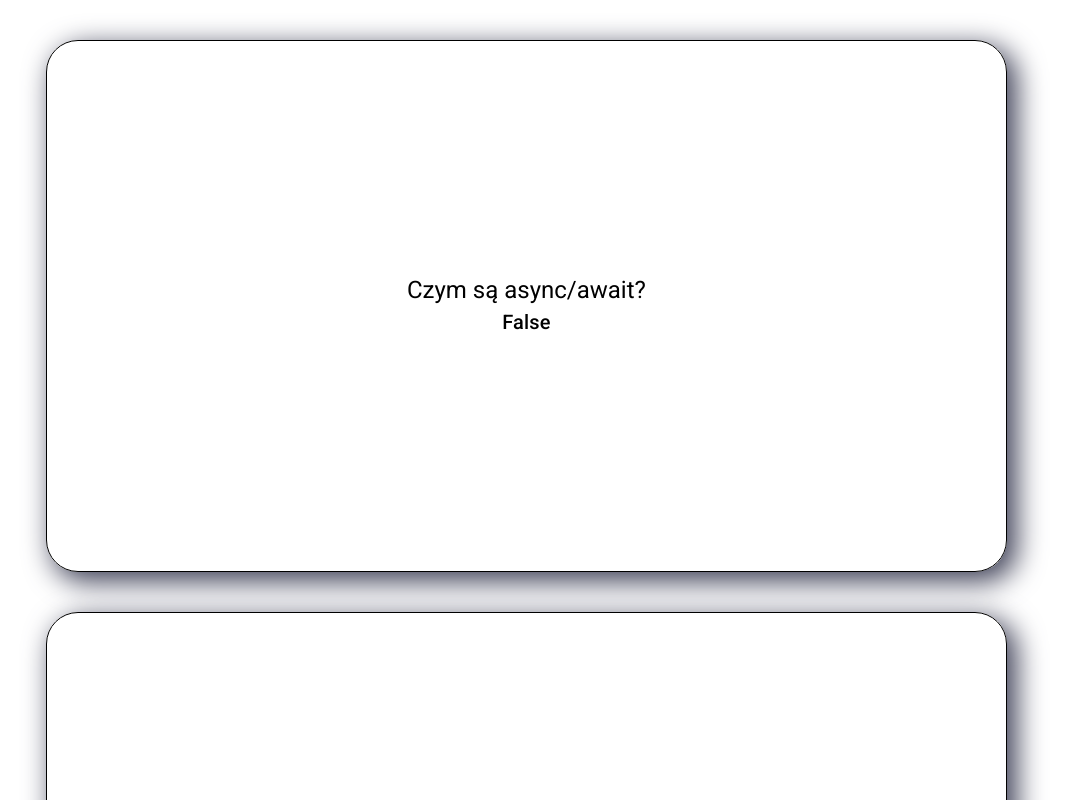
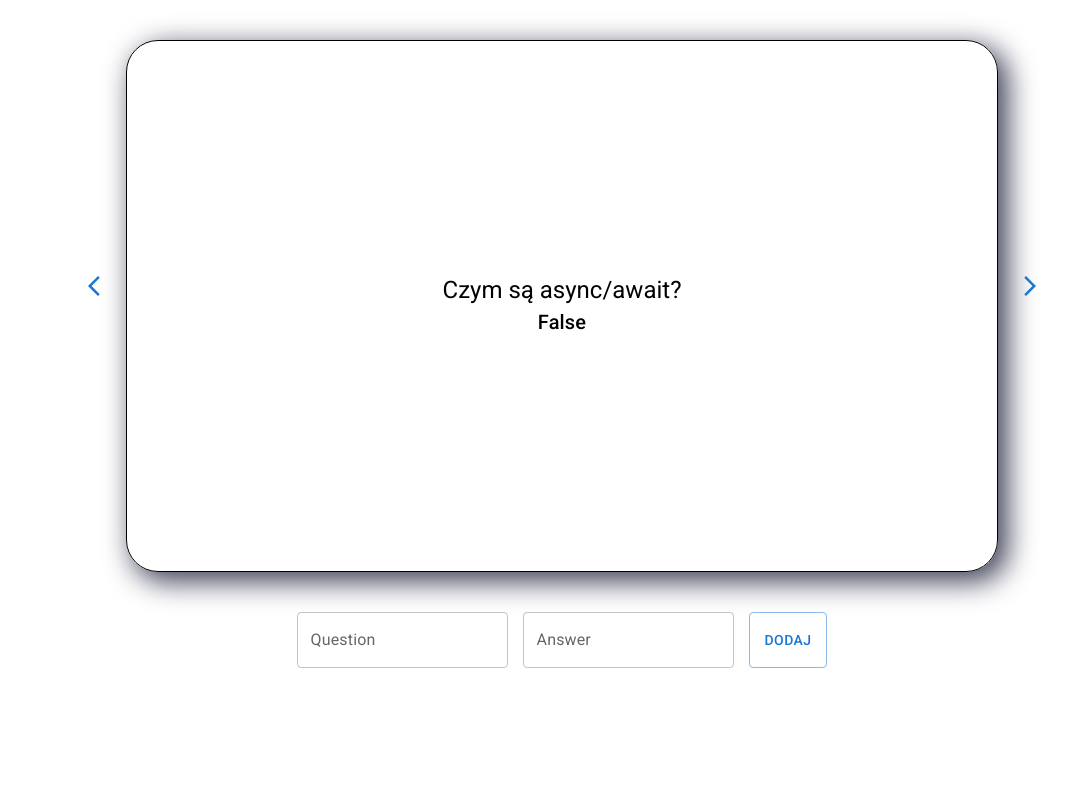
Before and after one commit to julianowicka/flashcard-typescript, a React (Create React App) app: page / in a window 1280 px wide. Shown: the top 800 px of the page, without its empty margins (78-1146 px from the left). Built offline with nearby package versions, Linux system fonts and the light colour scheme.

Commit message:
Add forward and back button

```diff
--- a/src/App.tsx
+++ b/src/App.tsx
@@ -3,26 +3,14 @@ import './App.css';
 import Flashcard from "./components/Flashcard/Flashcard";
 import {Button, TextField} from "@mui/material";
 import {FlashcardModel} from "./components/Flashcard/FlashcardModel";
+import ArrowForwardIosIcon from '@mui/icons-material/ArrowForwardIos';
+import ArrowBackIosNewIcon from '@mui/icons-material/ArrowBackIosNew';
+import {mockFlashcards} from "./components/Flashcard/util/mockFlashcards";
 
 function App() {
+    const [flashcards, setFlashcards] = useState(mockFlashcards());
 
-    const mockFlashcard = (): FlashcardModel[] => {
-
-        let mockFlashcards: FlashcardModel[] = [];
-        mockFlashcards.push({
-            question: "Czym są async/await?",
-            answer: "Obydwa słowa kluczowe wiążą się z obietnicami. Pierwsze z nich - async - wstawione przed deklaracją funkcji sprawi, że taka funkcja zwróci obietnicę. Drugie z nich - await - może wystąpić tylko wewnątrz funkcji poprzedzonej przez async i powinno się znaleźć przed wykonaniem funkcji asynchronicznej. Sprawi, że wykonanie nie przejdzie dalej, dopóki obietnica nie zostanie wykonana. Dzięki temu asynchroniczny kod przypomina swoim zachowaniem kod synchroniczny.\n",
-            isLearned: false,
-        });
-        mockFlashcards.push({
-            question: "Czym jest obietnica (promise)?",
-            answer: "Obietnice to obiekty, które reprezentują wykonanie (sukcesem lub porażką) operacji asynchronicznej. Są tak nazwane, bo wykonywana funkcja asynchroniczna musi złożyć obietnicę dostarczenia w przyszłości wartości. Po zakończeniu operacji asynchronicznej jej wynik może zostać obsłużony przez wywołanie na obietnicy metody then.",
-            isLearned: false,
-        });
-
-        return mockFlashcards
-    }
-    const [flashcards, setFlashcards] = useState(mockFlashcard());
+    const [currentFlashcard, setCurrentFlashcard] = useState(flashcards[0]);
 
     const toggleIsLearned = (index: number, checked: boolean) => {
         const newFlashcard: FlashcardModel[] = [...flashcards];
@@ -49,8 +37,14 @@ function App() {
         setFlashcards(newFlashcards);
         setAnswerInputValue("");
         setQuestionInputValue("");
+        alert(newFlashcards.map((f)=>f.question));
 
     }
+
+    const flashcardWidth = () => {
+        return Math.min(1000, window.innerWidth);
+    }
+
 
     return (
         <div className="App" style={{
@@ -58,21 +52,33 @@ function App() {
             flexDirection: "column",
             alignItems: "center"
         }}>
+            <div
 
-            {
-                flashcards.map(
-                    (flashcard: FlashcardModel, index: number) => (
-                        <span key={index}>
-                        <Flashcard
-                            answer={flashcard.answer}
-                            question={flashcard.question}
-                            isLearned={flashcard.isLearned}
-                            toggleIsLearnedFunction={toggleIsLearned}
-                            flashcardIndex={index}
-                        />
-                    </span>)
-                )
-            }
+                style={{
+                    display: "flex",
+                    width: flashcardWidth() + "px",
+                }}
+            >
+                <Button variant="text"
+                        style={{width: "30px"}}
+                >
+                    <ArrowBackIosNewIcon/>
+                </Button>
+                <Flashcard
+                    answer={currentFlashcard.answer}
+                    question={currentFlashcard.question}
+                    isLearned={currentFlashcard.isLearned}
+                    toggleIsLearnedFunction={toggleIsLearned}
+                    flashcardIndex={0}
+                />
+                <Button variant="text"
+                        style={{width: "30px"}}
+                >
+                    <ArrowForwardIosIcon/>
+                </Button>
+            </div>
+
+
             <div style={{margin: "40px 0 200px 0"}}>
                 <TextField label="Question" variant="outlined" onChange={handleChangeQuestion}
                            value={questionInputValue}/>
--- a/src/components/Flashcard/Flashcard.tsx
+++ b/src/components/Flashcard/Flashcard.tsx
@@ -18,9 +18,6 @@ export const Flashcard = (props: FlashcardProps) => {
         setIsReversed(!isReversed);
     };
 
-    const flashcardWidth = () => {
-        return Math.min(1000, window.innerWidth - 40);
-    }
 
     const handleToggleIsLearned = (event: React.ChangeEvent<HTMLInputElement>, checked: boolean): void => {
         toggleIsLearnedFunction(flashcardIndex, checked);
@@ -37,8 +34,8 @@ export const Flashcard = (props: FlashcardProps) => {
         border: "1px solid",
         borderRadius: "32px",
         margin: "40px 0px 0px 0px",
+        width: "calc(100% - 60px)",
         padding: "15px",
-        width: flashcardWidth() + "px",
         minHeight: "500px",
         boxShadow: "8px 8px 28px 2px rgba(66, 68, 90, 1)",
         display: "flex",
--- /dev/null
+++ b/src/components/Flashcard/util/mockFlashcards.ts
@@ -0,0 +1,18 @@
+import {FlashcardModel} from "../FlashcardModel";
+
+export const mockFlashcards = (): FlashcardModel[] => {
+
+    const mockFlashcards: FlashcardModel[] = [];
+    mockFlashcards.push({
+        question: "Czym są async/await?",
+        answer: "Obydwa słowa kluczowe wiążą się z obietnicami. Pierwsze z nich - async - wstawione przed deklaracją funkcji sprawi, że taka funkcja zwróci obietnicę. Drugie z nich - await - może wystąpić tylko wewnątrz funkcji poprzedzonej przez async i powinno się znaleźć przed wykonaniem funkcji asynchronicznej. Sprawi, że wykonanie nie przejdzie dalej, dopóki obietnica nie zostanie wykonana. Dzięki temu asynchroniczny kod przypomina swoim zachowaniem kod synchroniczny.\n",
+        isLearned: false,
+    });
+    mockFlashcards.push({
+        question: "Czym jest obietnica (promise)?",
+        answer: "Obietnice to obiekty, które reprezentują wykonanie (sukcesem lub porażką) operacji asynchronicznej. Są tak nazwane, bo wykonywana funkcja asynchroniczna musi złożyć obietnicę dostarczenia w przyszłości wartości. Po zakończeniu operacji asynchronicznej jej wynik może zostać obsłużony przez wywołanie na obietnicy metody then.",
+        isLearned: false,
+    });
+
+    return mockFlashcards
+}
```
